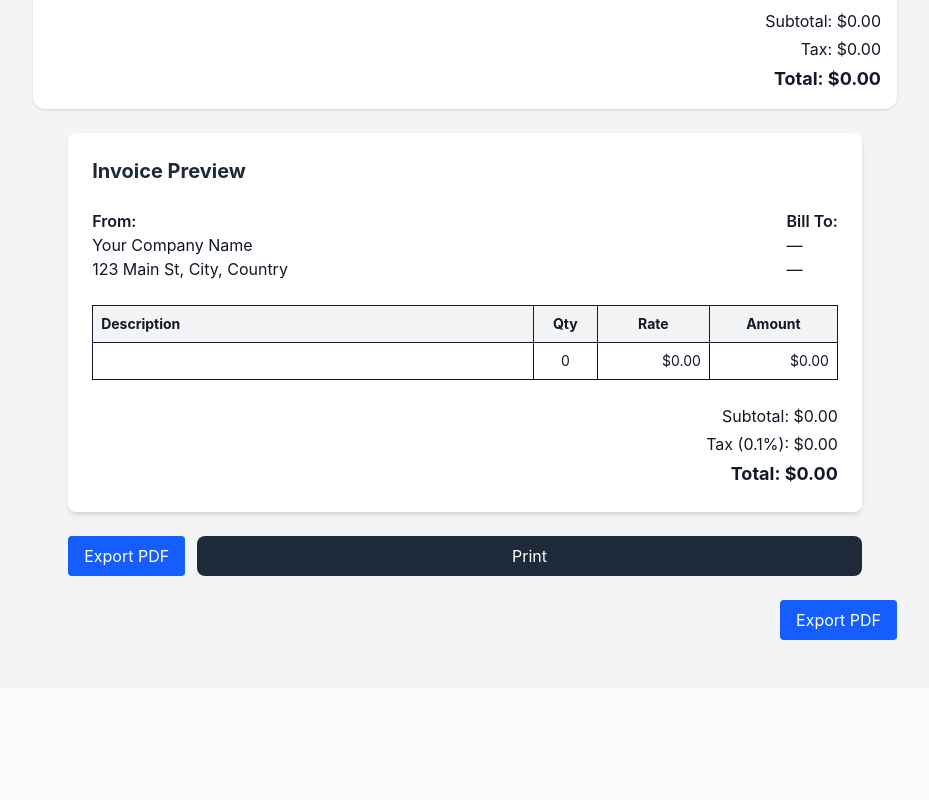
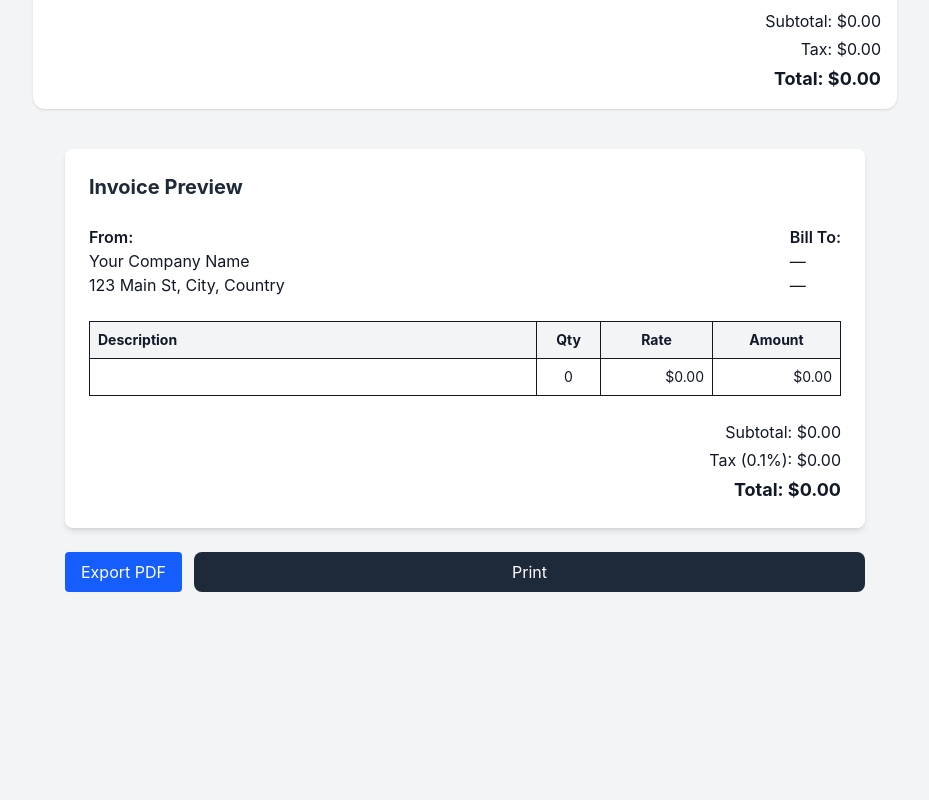
Before and after one commit to Anithavk/invoicebuilder, a React app: page / in a window 1280 px wide. Shown: the part 800-1600 px from the top of the page, without its empty margins (175-1104 px from the left). Before the commit the page ends 1488 px from the top, so only its background shows below. Built offline with nearby package versions, Linux system fonts and the light colour scheme; the HTML template or start-up script is replaced by a standard one.

Commit message:
design issue fixed

```diff
--- a/src/components/invoicebuilder.jsx
+++ b/src/components/invoicebuilder.jsx
@@ -203,6 +203,7 @@ const InvoiceBuilder = () => {
 </div>
 
         {/* EXPORT */}
+
         <div className="flex justify-end">
           <ExportPDF />
         </div>
--- a/src/components/invoicepreview.jsx
+++ b/src/components/invoicepreview.jsx
@@ -9,20 +9,15 @@ const currency = (n) =>
   });
 
 export default function InvoicePreview() {
-  const { clientInfo, invoiceInfo, items, taxRate, subtotal } =
-    useInvoiceContext();
-
+  const { clientInfo, items, taxRate, subtotal } = useInvoiceContext();
   const ref = useRef(null);
 
-  /* -----------------------------
-     FIXED CALCULATIONS
-     taxRate is %
-  ------------------------------*/
+  // Correct tax calculation
   const tax = +(subtotal * (taxRate / 100)).toFixed(2);
   const total = +(subtotal + tax).toFixed(2);
 
   return (
-    <div className="space-y-6">
+    <div className="space-y-6 p-4 bg-gray-100 min-h-screen">
 
       {/* INVOICE PREVIEW */}
       <div
@@ -35,7 +30,7 @@ export default function InvoicePreview() {
           shadow-md
           mx-auto
           w-full
-          max-w-[210mm]
+          max-w-[800px]
         "
       >
         <h2 className="text-xl font-bold mb-6 text-gray-800">
@@ -73,12 +68,8 @@ export default function InvoicePreview() {
                 <tr key={i}>
                   <td className="p-2 border">{it.description}</td>
                   <td className="p-2 border text-center">{it.quantity}</td>
-                  <td className="p-2 border text-right">
-                    {currency(it.rate)}
-                  </td>
-                  <td className="p-2 border text-right">
-                    {currency(it.quantity * it.rate)}
-                  </td>
+                  <td className="p-2 border text-right">{currency(it.rate)}</td>
+                  <td className="p-2 border text-right">{currency(it.quantity * it.rate)}</td>
                 </tr>
               ))}
             </tbody>
@@ -89,14 +80,12 @@ export default function InvoicePreview() {
         <div className="max-w-sm ml-auto mt-6 space-y-1 text-right">
           <p>Subtotal: {currency(subtotal)}</p>
           <p>Tax ({taxRate}%): {currency(tax)}</p>
-          <p className="font-bold text-lg">
-            Total: {currency(total)}
-          </p>
+          <p className="font-bold text-lg">Total: {currency(total)}</p>
         </div>
       </div>
 
-      {/* ACTIONS */}
-      <div className="flex flex-col sm:flex-row gap-3 max-w-[210mm] mx-auto print:hidden">
+      {/* ACTIONS - ONE BUTTON EACH, always visible */}
+      <div className="flex flex-col sm:flex-row gap-3 max-w-[800px] mx-auto mt-4">
         <ExportPDF />
         <button
           onClick={() => window.print()}
@@ -105,6 +94,7 @@ export default function InvoicePreview() {
           Print
         </button>
       </div>
+
     </div>
   );
 }
```
